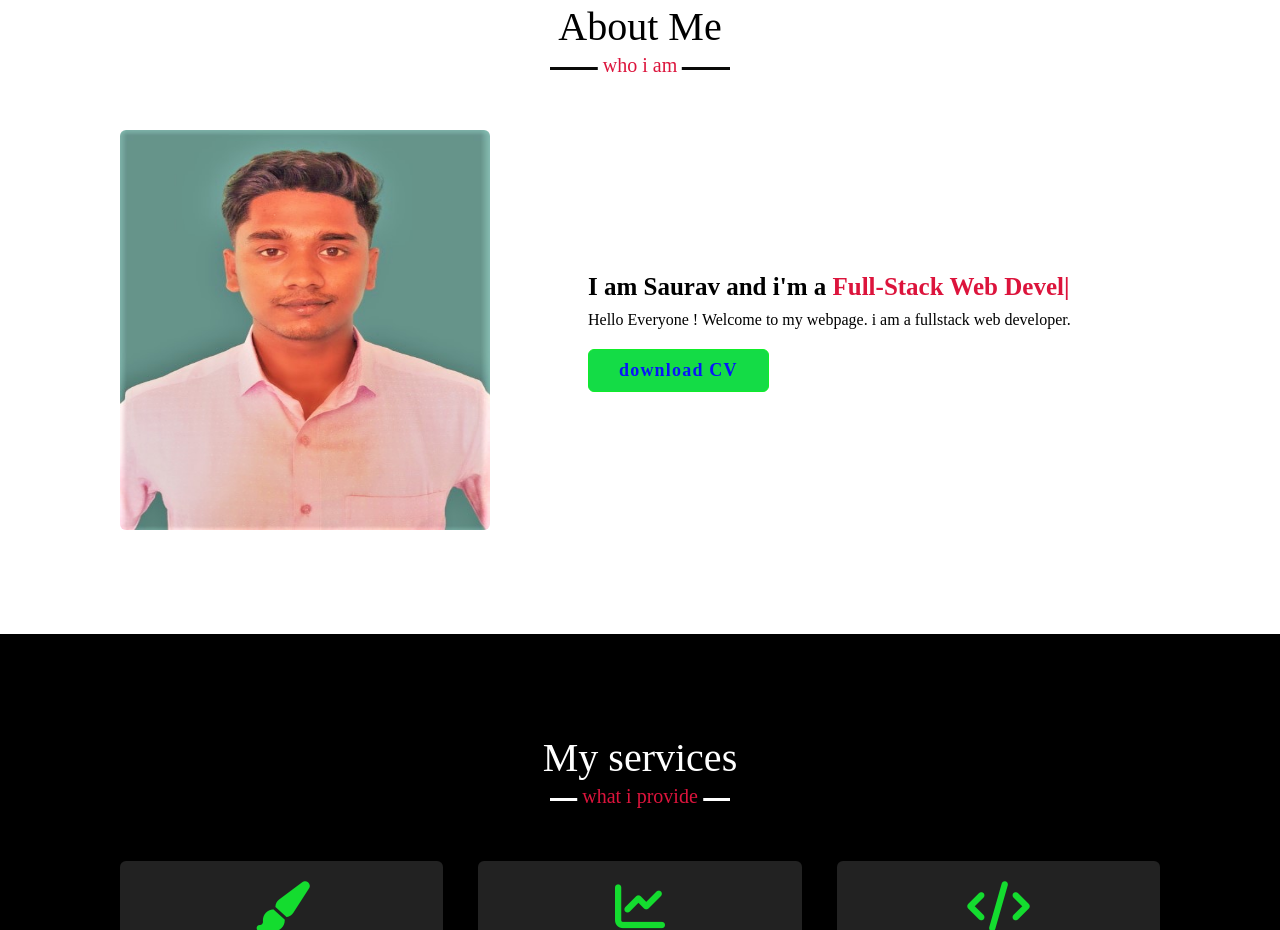
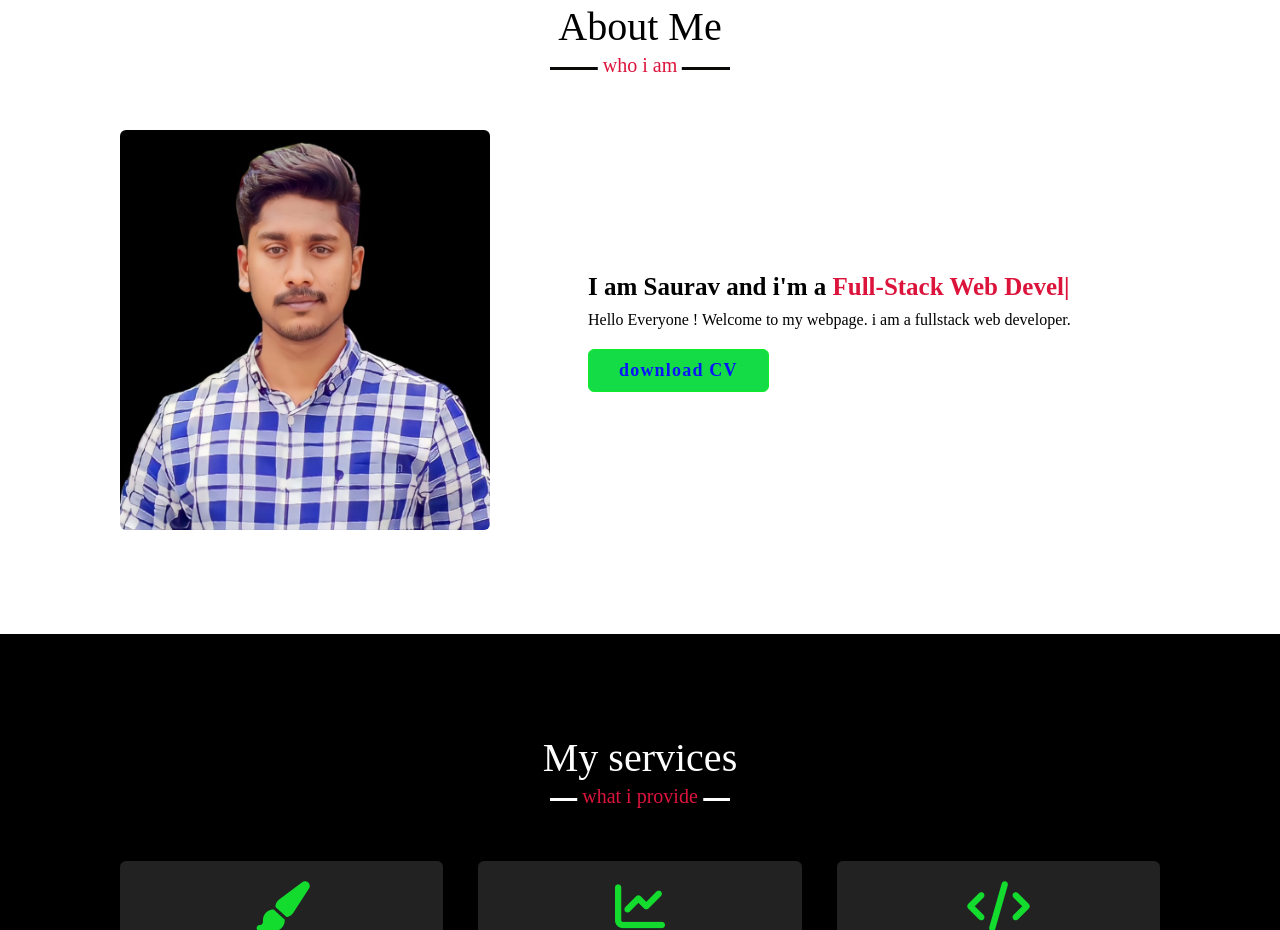
Before and after one commit to SauravDas08/test1, a plain HTML site: page index.html in a window 1280 px wide. Shown: the part 1097-2027 px from the top of the page. Drawn offline with nearby package versions, Linux system fonts and the light colour scheme.

Commit message:
pic
pic changed

```diff
--- a/index.html
+++ b/index.html
@@ -60,7 +60,7 @@
             <h2 class="title">About Me</h2>
             <div class="about-content">
                 <div class="column left">
-                    <img src="./public/assets/mypic.jpg" alt="Photo">
+                    <img src="./public/assets/sherry.jpg" alt="Photo">
                 </div>
                 <div class="column right">
                     <div class="text">I am Saurav and i'm a <span class="typing2"> Web Designer</span></div>
```
Also changed, not shown: public/assets/sherry.jpg (added).
